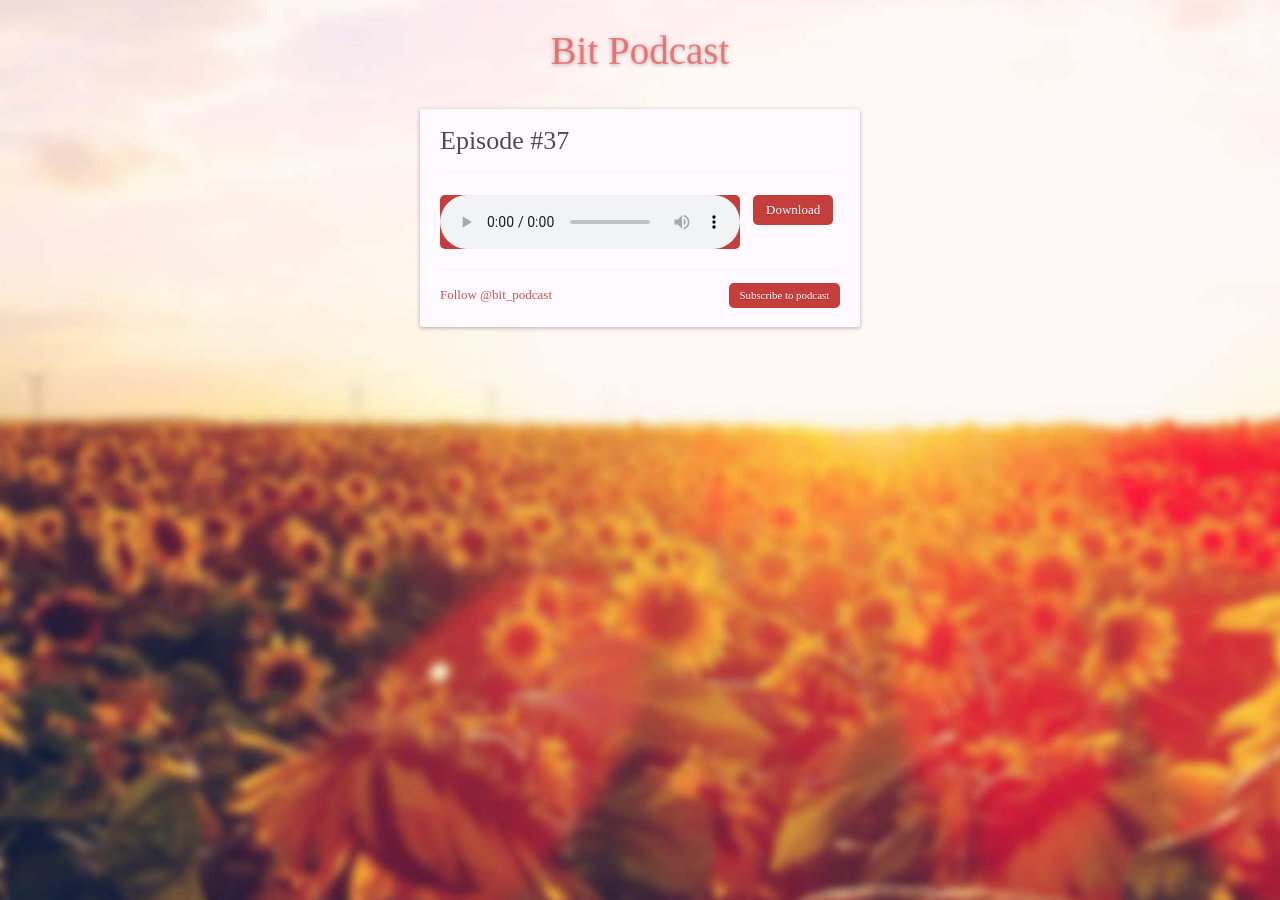
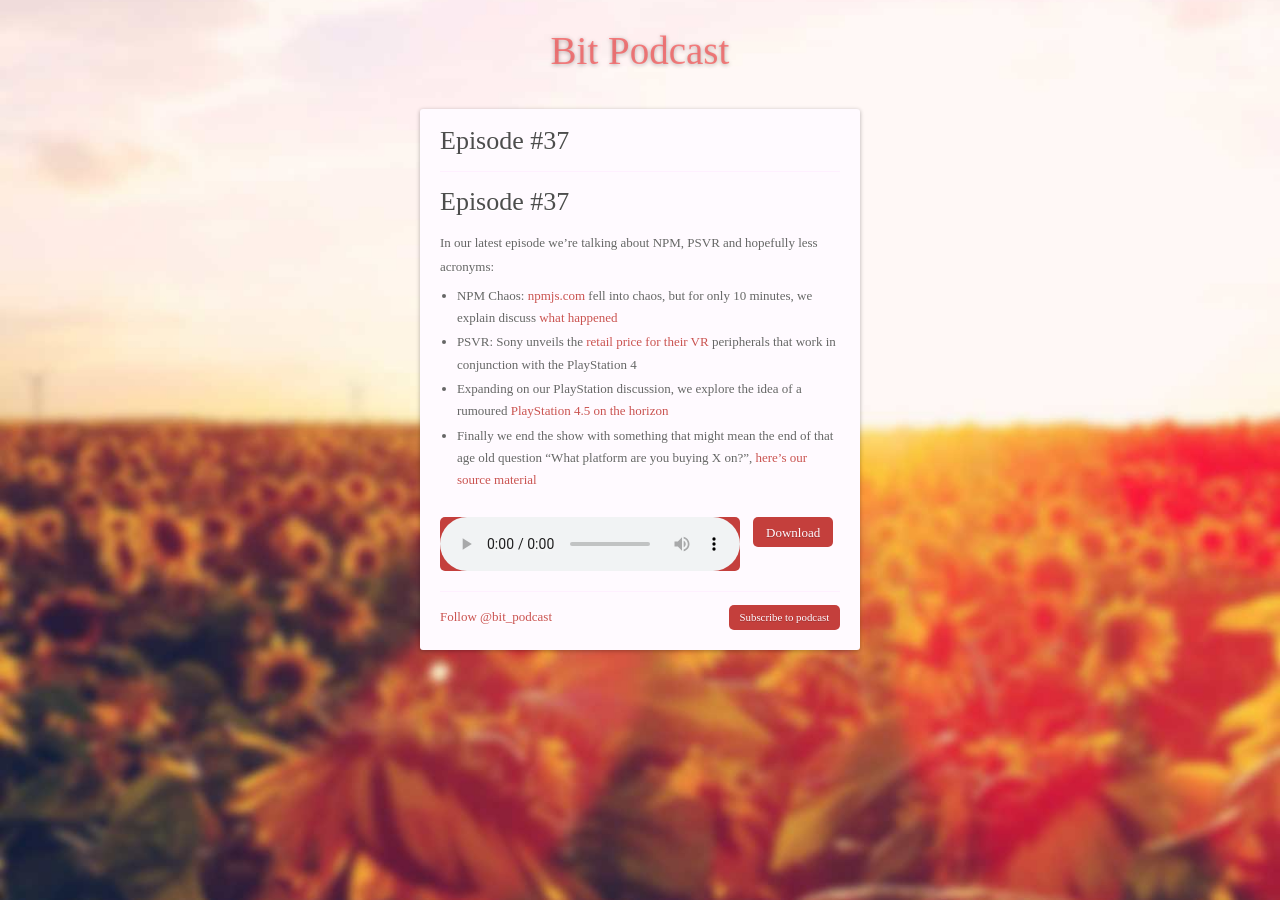
Before and after one commit to benjaminreid/bitpodcast.com, a Jekyll site: the page built from _posts/2016-03-30-episode-37.md, in a window 1280 px wide. Built offline with Jekyll 4.4.1, drawn with Linux system fonts in a browser that asks for light colours; some web fonts are replaced; comment, search, counter and statistics services are not loaded.

Commit message:
Adds content for episode 37

```diff
--- a/_posts/2016-03-30-episode-37.md
+++ b/_posts/2016-03-30-episode-37.md
@@ -4,6 +4,15 @@ title: "Episode #37"
 date: 2016-03-30 00:00:00
 file: //s3-eu-west-1.amazonaws.com/bitpodcasts/episode-37.mp3
 file_itunes: //s3-eu-west-1.amazonaws.com/bitpodcasts/episode-37-itunes.m4a
-excerpt: ""
-duration: "00:00"
+excerpt: "In our latest episode we're talking about NPM, PSVR and hopefully less acronyms"
+duration: "36:34"
 ---
+
+# Episode #37
+
+In our latest episode we're talking about NPM, PSVR and hopefully less acronyms:
+
+- NPM Chaos: [npmjs.com](npmjs.com) fell into chaos, but for only 10 minutes, we explain discuss [what happened](http://blog.npmjs.org/post/141577284765/kik-left-pad-and-npm)
+- PSVR: Sony unveils the [retail price for their VR](https://www.playstation.com/en-au/explore/playstation-vr/) peripherals that work in conjunction with the PlayStation 4
+- Expanding on our PlayStation discussion, we explore the idea of a rumoured [PlayStation 4.5 on the horizon](http://www.polygon.com/2016/3/28/11317470/sony-ps4-playstation-4k-rumor)
+- Finally we end the show with something that might mean the end of that age old question "What platform are you buying X on?", [here's our source material](https://news.xbox.com/2016/03/14/letter-chris-charla-idxbox-updates-gdc/)
```
